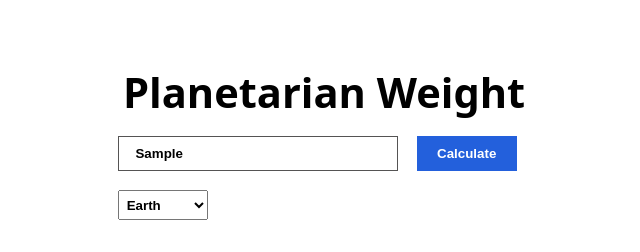
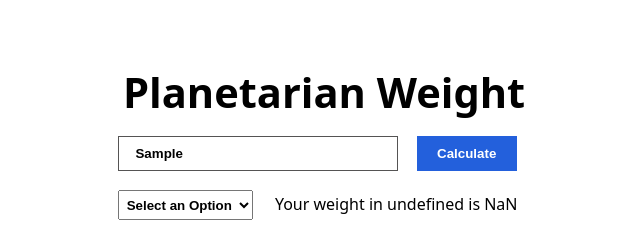
Before and after one commit to laindomJS/20-Basic-JS-Projects, a website: page 3. Planetarian Weight/index.html in a window 1280 px wide. Both pictures are taken after typing "Sample" into the empty fields and a click on the button "Calculate". Shown: the whole page, without its empty margins (316-956 px from the left). Drawn offline with Linux system fonts and the light colour scheme.

Commit message:
feat: added funcionality - fix bugs

```diff
--- a/3. Planetarian Weight/assets/main.js
+++ b/3. Planetarian Weight/assets/main.js
@@ -0,0 +1,34 @@
+const $ = (selector) => document.querySelector(selector); // HELPER
+
+// DOM ELEMENTS
+const userWeight = $('#weight');
+const userSelection = $('#planets');
+const button = $('#btn');
+const message = $('#result');
+//
+
+const earthGravity = 9.8;
+const planets = {
+  'earth': earthGravity,
+  'mars' : 3.7,
+  'jupiter': 24.7,
+  'saturn': 10.4,
+}
+
+let weight;
+let planet;
+let result;
+
+userWeight.addEventListener('input', (evt) => {
+  weight = parseInt(evt.target.value);
+})
+
+userSelection.addEventListener('change', (evt) => {
+  planet = evt.target.value;
+})
+
+button.addEventListener('click', () => {
+  result = weight * planets[planet];
+  message.innerHTML = `Your weight in ${planets[planet]} is ${result.toLocaleString()}`;
+  console.log(result.toLocaleString());
+})
--- a/3. Planetarian Weight/assets/styles.css
+++ b/3. Planetarian Weight/assets/styles.css
@@ -61,7 +61,7 @@ button.btn:hover {
 
 select.selection {
   margin-top: 1.2rem;
-  width: 90px;
+  width: 135px;
   height: 30px;
   padding: .2rem;
   font-weight: bold;
--- a/3. Planetarian Weight/index.html
+++ b/3. Planetarian Weight/index.html
@@ -20,6 +20,7 @@
         <button class="btn" id="btn">Calculate</button>
         <div>
           <select class="selection" name="planets" id="planets">
+            <option value="none" selected disabled hidden>Select an Option</option>
             <option value="earth">Earth</option>
             <option value="mars">Mars</option>
             <option value="jupiter">Jupiter</option>
```
